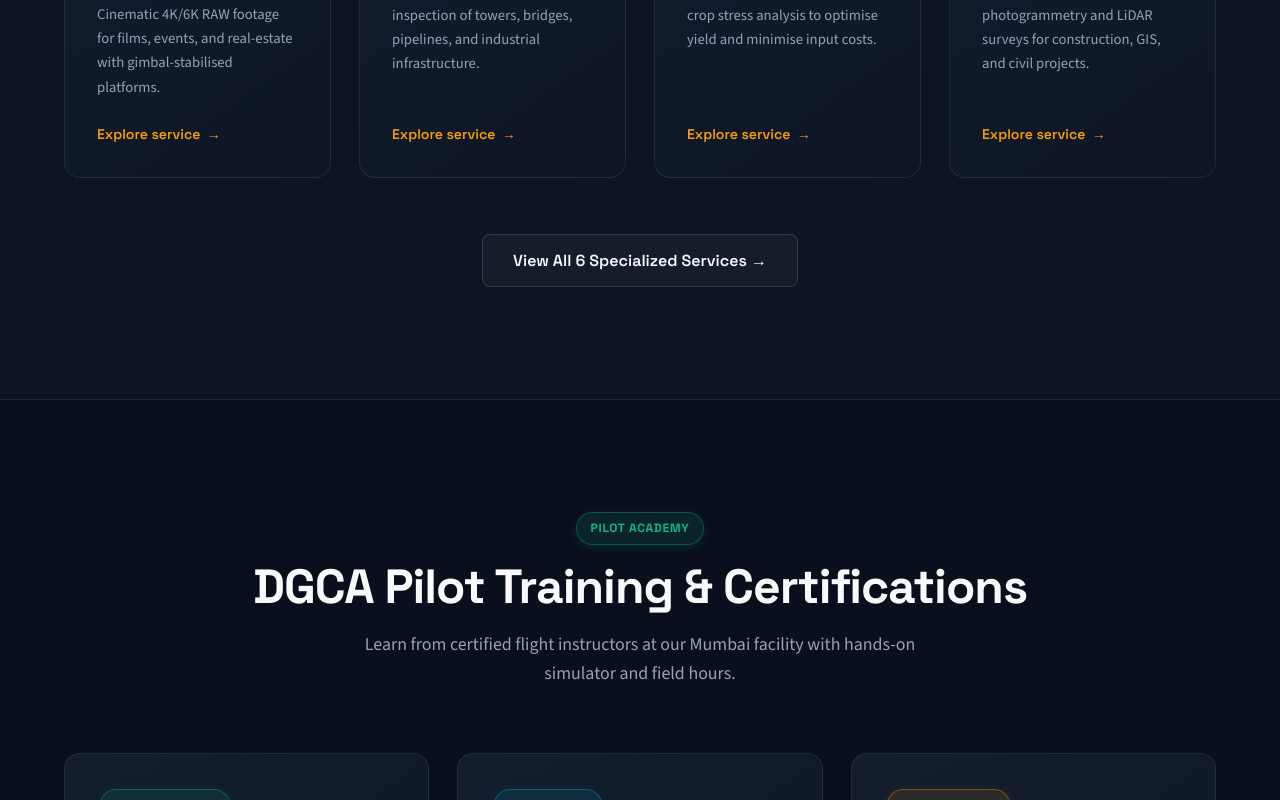
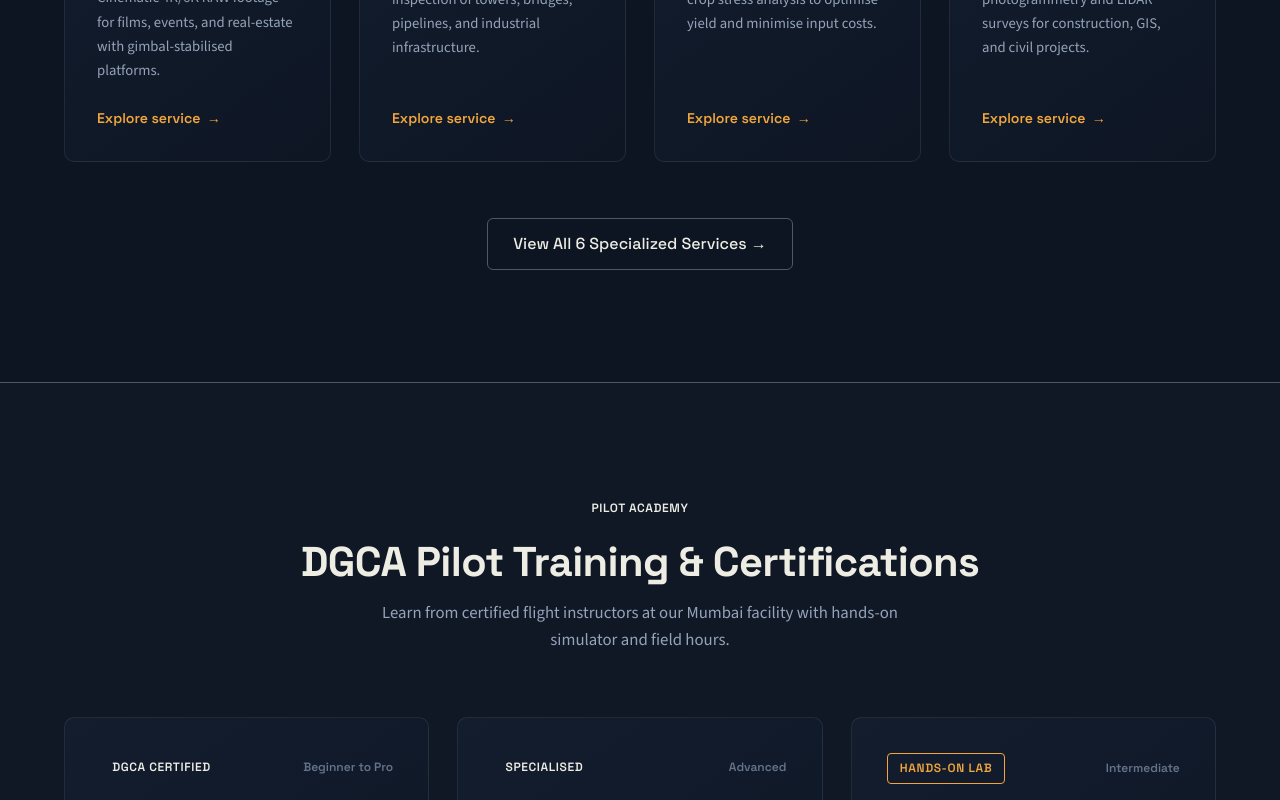
Before and after one commit to divyal-11/FullStack_Chatbot_Task_Divyal_Surse, a React (Vite) app in the folder frontend/: page / in a window 1280 px wide. Shown: the part 1320-2120 px from the top of the page. Built offline with nearby package versions, Linux system fonts and the light colour scheme; no server answers.

Commit message:
style: revert to strict brief design tokens without gradients or glows

```diff
--- a/frontend/src/index.css
+++ b/frontend/src/index.css
@@ -1,45 +1,28 @@
 /* ===== DESIGN SYSTEM: DroneTV ===== */
 :root {
-  /* Colors */
-  --bg-primary: #0a0f1d;
-  --bg-surface: #121a29;
-  --bg-elevated: #1a253a;
-  --accent: #f59e0b;
-  --accent-hover: #d97706;
-  --accent-muted: rgba(245, 158, 11, 0.15);
-  --accent-glow: rgba(245, 158, 11, 0.35);
-
-  --cyan: #06b6d4;
-  --cyan-muted: rgba(6, 182, 212, 0.15);
-  --cyan-glow: rgba(6, 182, 212, 0.3);
-
-  --emerald: #10b981;
-  --emerald-muted: rgba(16, 185, 129, 0.15);
-
-  --sage: #10b981; /* Legacy alias for emerald */
-  --sage-muted: rgba(16, 185, 129, 0.15);
-
-  --text-primary: #f8fafc;
-  --text-secondary: #94a3b8;
-  --text-muted: #64748b;
-  --border: rgba(255, 255, 255, 0.08);
-  --border-accent: rgba(245, 158, 11, 0.35);
+  /* Strictly Approved Tokens */
+  --bg-primary: #101826;
+  --bg-surface: #1B2635;
+  --bg-elevated: #1B2635;
+  --panel: #1B2635;
+  --accent: #F2A63C;
+  --accent-hover: #e0952a;
+  --sage: #7A9B7E;
+  --text-primary: #EDEDE4;
+  --text-secondary: #94A3B8;
+  --text-muted: #64748B;
+  --lines: #4B5A6B;
+  --border: #4B5A6B;
+  --border-accent: #F2A63C;
 
   /* Typography */
   --font-heading: 'Space Grotesk', system-ui, sans-serif;
   --font-body: 'Source Sans 3', system-ui, sans-serif;
 
   /* Spacing */
-  --radius: 8px;
-  --radius-lg: 16px;
-  --radius-xl: 24px;
-
-  /* Shadows */
-  --shadow-sm: 0 2px 8px rgba(0, 0, 0, 0.4);
-  --shadow-md: 0 6px 24px rgba(0, 0, 0, 0.5);
-  --shadow-lg: 0 12px 48px rgba(0, 0, 0, 0.65);
-  --shadow-accent: 0 8px 30px rgba(245, 158, 11, 0.25);
-  --shadow-cyan: 0 8px 30px rgba(6, 182, 212, 0.25);
+  --radius: 6px;
+  --radius-lg: 10px;
+  --radius-xl: 14px;
 }
 
 /* ===== RESET & BASE ===== */
@@ -61,22 +44,6 @@
   font-size: 16px;
   -webkit-font-smoothing: antialiased;
   -moz-osx-font-smoothing: grayscale;
-  overflow-x: hidden;
-}
-
-/* Custom Sleek Scrollbar */
-::-webkit-scrollbar {
-  width: 8px;
-}
-::-webkit-scrollbar-track {
-  background: var(--bg-primary);
-}
-::-webkit-scrollbar-thumb {
-  background: rgba(255, 255, 255, 0.15);
-  border-radius: 4px;
-}
-::-webkit-scrollbar-thumb:hover {
-  background: var(--accent);
 }
 
 h1, h2, h3, h4, h5, h6 {
@@ -89,7 +56,7 @@
 a {
   color: var(--accent);
   text-decoration: none;
-  transition: color 0.2s ease, transform 0.2s ease;
+  transition: color 0.2s ease;
 }
 
 a:hover {
@@ -124,27 +91,20 @@
   align-items: center;
   justify-content: center;
   gap: 0.5rem;
-  background: linear-gradient(135deg, #f59e0b 0%, #d97706 100%);
-  color: #0b111c;
+  background: var(--accent);
+  color: #101826;
   font-family: var(--font-heading);
-  font-weight: 700;
-  padding: 0.8rem 1.85rem;
+  font-weight: 600;
+  padding: 0.75rem 1.6rem;
   border-radius: var(--radius);
-  transition: all 0.25s cubic-bezier(0.16, 1, 0.3, 1);
-  box-shadow: 0 4px 18px rgba(245, 158, 11, 0.3);
-  position: relative;
-  overflow: hidden;
+  border: 1px solid var(--accent);
+  transition: background 0.2s ease, color 0.2s ease;
 }
 
 .btn-primary:hover {
-  background: linear-gradient(135deg, #fbbf24 0%, #f59e0b 100%);
-  transform: translateY(-2px);
-  box-shadow: 0 8px 25px rgba(245, 158, 11, 0.45);
-  color: #0b111c;
-}
-
-.btn-primary:active {
-  transform: translateY(0);
+  background: var(--accent-hover);
+  border-color: var(--accent-hover);
+  color: #101826;
 }
 
 .btn-secondary {
@@ -152,76 +112,55 @@
   align-items: center;
   justify-content: center;
   gap: 0.5rem;
-  background: rgba(255, 255, 255, 0.04);
+  background: transparent;
   color: var(--text-primary);
   font-family: var(--font-heading);
-  font-weight: 600;
-  padding: 0.8rem 1.85rem;
+  font-weight: 500;
+  padding: 0.75rem 1.6rem;
   border-radius: var(--radius);
-  border: 1px solid rgba(255, 255, 255, 0.12);
-  backdrop-filter: blur(8px);
-  transition: all 0.25s cubic-bezier(0.16, 1, 0.3, 1);
+  border: 1px solid var(--lines);
+  transition: border-color 0.2s ease, color 0.2s ease;
 }
 
 .btn-secondary:hover {
   border-color: var(--accent);
   color: var(--accent);
-  background: rgba(245, 158, 11, 0.08);
-  transform: translateY(-2px);
-  box-shadow: 0 6px 20px rgba(0, 0, 0, 0.4);
-}
-
-.btn-secondary:active {
-  transform: translateY(0);
 }
 
 .section-title {
-  font-size: clamp(2rem, 4.5vw, 3rem);
+  font-size: clamp(1.8rem, 4vw, 2.6rem);
   font-weight: 700;
   color: var(--text-primary);
-  margin-bottom: 0.85rem;
-  letter-spacing: -0.02em;
+  margin-bottom: 0.75rem;
 }
 
 .section-subtitle {
-  font-size: 1.12rem;
+  font-size: 1.05rem;
   color: var(--text-secondary);
-  max-width: 600px;
-  line-height: 1.65;
+  max-width: 580px;
 }
 
 .badge {
   display: inline-flex;
   align-items: center;
-  gap: 0.35rem;
-  padding: 0.35rem 0.85rem;
-  border-radius: 100px;
+  padding: 0.3rem 0.75rem;
+  border-radius: 4px;
   font-size: 0.75rem;
-  font-weight: 700;
+  font-weight: 600;
   font-family: var(--font-heading);
-  letter-spacing: 0.06em;
+  letter-spacing: 0.05em;
   text-transform: uppercase;
   width: fit-content;
 }
 
 .badge-accent {
-  background: rgba(245, 158, 11, 0.12);
-  color: #f59e0b;
-  border: 1px solid rgba(245, 158, 11, 0.35);
-  box-shadow: 0 2px 10px rgba(245, 158, 11, 0.15);
+  background: transparent;
+  color: var(--accent);
+  border: 1px solid var(--accent);
 }
 
-.badge-sage,
-.badge-emerald {
-  background: rgba(16, 185, 129, 0.12);
-  color: #10b981;
-  border: 1px solid rgba(16, 185, 129, 0.35);
-  box-shadow: 0 2px 10px rgba(16, 185, 129, 0.15);
+.badge-sage {
+  background: transparent;
+  color: var(--sage);
+  border: 1px solid var(--sage);
 }
-
-.badge-cyan {
-  background: rgba(6, 182, 212, 0.12);
-  color: #06b6d4;
-  border: 1px solid rgba(6, 182, 212, 0.35);
-  box-shadow: 0 2px 10px rgba(6, 182, 212, 0.15);
-}
```
